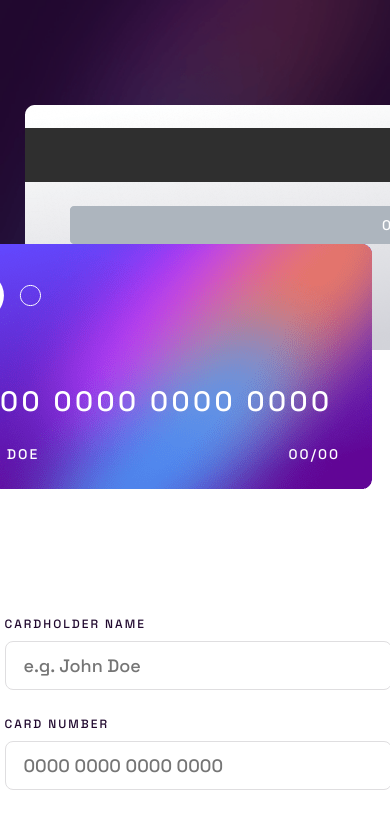
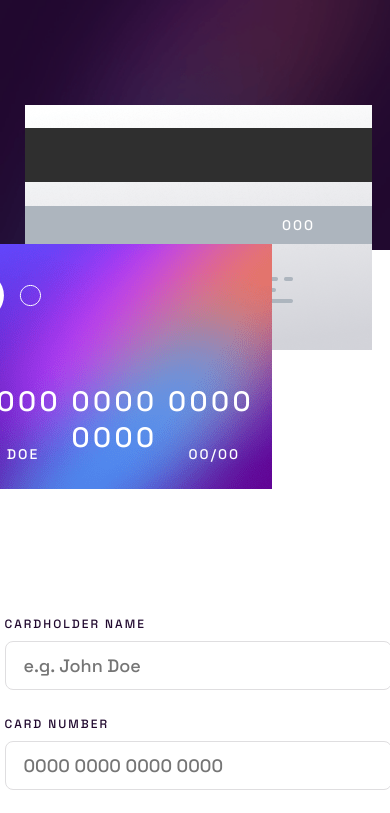
Before and after one commit to NImboNagatory/interactive-card-details-form-main, a plain HTML site: page index.html in a window 390 px wide. Shown: the top 813 px of the page. Drawn offline with Linux system fonts and the light colour scheme.

Commit message:
changed card sizes

```diff
--- a/css/main.css
+++ b/css/main.css
@@ -511,5 +511,14 @@ table {
         order: 2;
         margin-top: 139px;
     }
+    .card__front{
+        width: 347px;
+        height: 245px;
+    }
+
+    .card__back{
+        width: 347px;
+        height: 245px;
+    }
 
 }
```
